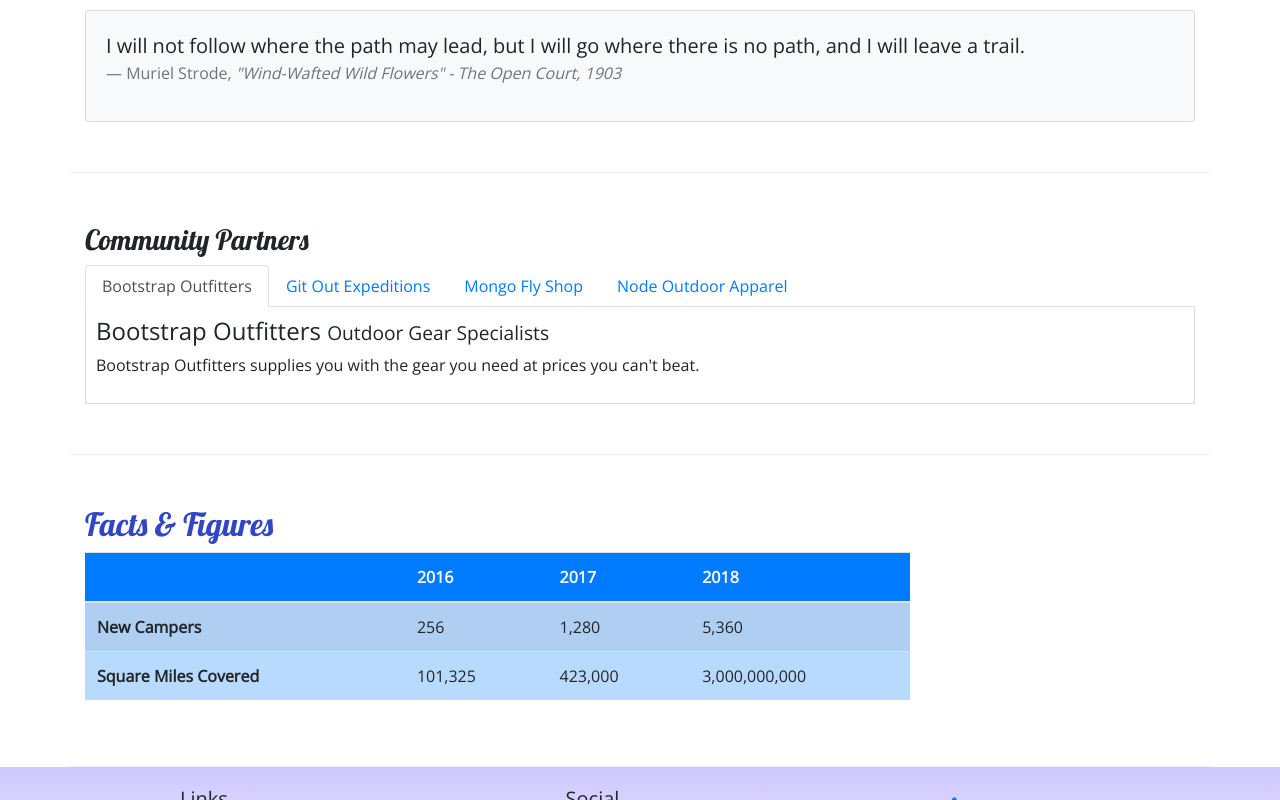
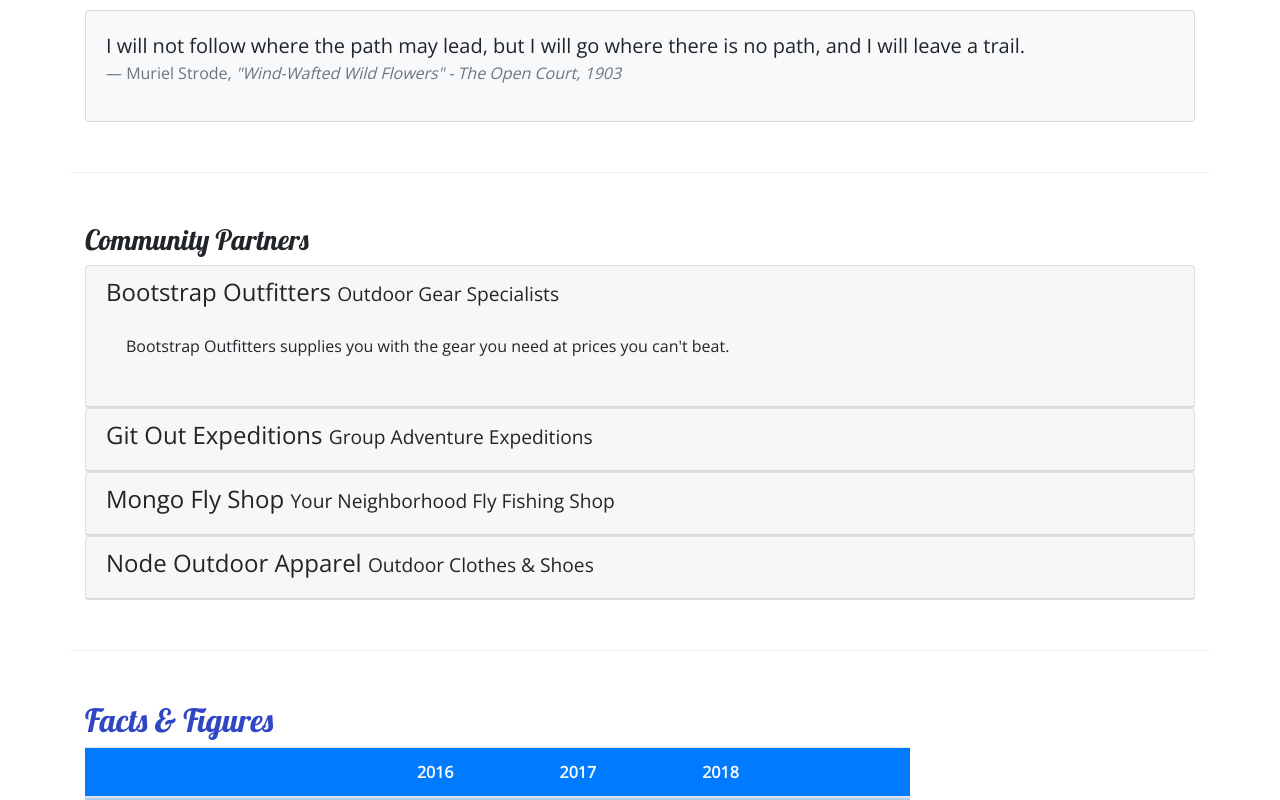
Before and after one commit to rachelcbrown13/NuCampSite, a website: page aboutus.html in a window 1280 px wide. Shown: the part 656-1456 px from the top of the page. Drawn offline with nearby package versions, Linux system fonts and the light colour scheme.

Commit message:
Accordion

```diff
--- a/aboutus.html
+++ b/aboutus.html
@@ -95,30 +95,52 @@
             </div>
         </div>
         <div class="row row-content">
-            <div class="col-12">
+            <div class="col">
                 <h3>Community Partners</h3>
-                <ul class="nav nav-tabs">
-                    <li class="nav-item"><a class="nav-link active" href="#bootstrap" role="tab" data-toggle="tab">Bootstrap Outfitters</a></li>
-                    <li class="nav-item"><a class="nav-link" href="#git" role="tab" data-toggle="tab"> Git Out Expeditions</a></li>
-                    <li class="nav-item"><a class="nav-link" href="#mongo" role="tab" data-toggle="tab"> Mongo Fly Shop</a></li>
-                    <li class="nav-item"><a class="nav-link" href="#node" role="tab" data-toggle="tab"> Node Outdoor Apparel</a></li>
-                </ul>
-                <div class="tab-content">
-                    <div role="tabpanel" class="tab-pane fade show active" id="bootstrap">
-                        <h4>Bootstrap Outfitters <small>Outdoor Gear Specialists</small></h4>
-                        <p class="d-none d-sm-block">Bootstrap Outfitters supplies you with the gear you need at prices you can't beat.</p>
+                <div id="accordion">
+                    <div class="card">
+                        <div role="tab" class="card-header">
+                            <h4><a data-toggle="collapse" data-target="#bootstrap"> Bootstrap Outfitters <small>Outdoor Gear Specialists</small></a></h4>
+                            <div class="collapse show" id="bootstrap" data-parent="#accordion">
+                                <div class="card-body">
+                                    <p class="d-none d-sm-block">Bootstrap Outfitters supplies you with the gear you need at prices you can't beat.</p>
+                                </div>
+                            </div>
+                        </div>
                     </div>
-                    <div role="tabpanel" class="tab-pane fade" id="git">
-                        <h4>Git Out Expeditions <small>Group Adventure Expeditions</small></h4>
-                        <p class="d-none d-sm-block">Join Git Out Expeditions to explore new horizons with a group of other adventurers!</p>
+                    <div class="card">
+                        <div role="tab" class="card-header">
+                            <h4><a class="collapsed" data-toggle="collapse" data-target="#git"> Git Out Expeditions <small>Group Adventure Expeditions</small></a></h4>
+                            <div class="collapse" id="git" data-parent="#accordion">
+                                <div class="card-body">
+                                    <p class="d-none d-sm-block">Join Git Out Expeditions to explore new horizons with a group of other adventurers!</p>
+                                </div>
+                            </div>
+                        </div>
                     </div>
-                    <div role="tabpanel" class="tab-pane fade" id="mongo">
-                        <h4>Mongo Fly Shop <small>Your Neighborhood Fly Fishing Shop</small></h4>
-                        <p class="d-none d-sm-block">Need a new fishing pole, a tacklebox, or flies of all kinds? Stop by Mongo Fly Shop.</p>
+                    <div class="card">
+                        <div role="tab" class="card-header">
+                            <h4><a class="collapsed" data-toggle="collapse" data-target="#mongo">Mongo Fly Shop <small>Your Neighborhood Fly Fishing Shop</small></a></h4>
+                            <div class="collapse" id="mongo" data-parent="#accordion">
+                                <div class="card-body">
+                                    <p class="d-none d-sm-block">Need a new fishing pole, a tacklebox, or flies of all kinds? Stop by Mongo Fly Shop.</p>
+                                </div>
+                            </div>
+                        </div>
                     </div>
-                    <div role="tabpanel" class="tab-pane fade" id="node">
-                        <h4>Node Outdoor Apparel <small>Outdoor Clothes & Shoes</small></h4>
-                        <p class="d-none d-sm-block">From polar fleeces to swimsuits, hiking boots to waders, a visit to Node will be sure to get you covered.</p>
+                    <div class="card">
+                        <div role="tab" class="card-header">
+                            <h4>
+                                <a class="collapsed" data-toggle="collapse" data-target="#node">
+                                    Node Outdoor Apparel <small>Outdoor Clothes & Shoes</small>
+                                </a>
+                            </h4>
+                            <div class="collapse" id="node" data-parent="#accordion">
+                                <div class="card-body">
+                                    <p class="d-none d-sm-block">From polar fleeces to swimsuits, hiking boots to waders, a visit to Node will be sure to get you covered.</p>
+                                </div>
+                            </div>
+                        </div>
                     </div>
                 </div>
             </div>
--- a/css/styles.css
+++ b/css/styles.css
@@ -35,9 +35,3 @@ header h2{
 .navbar{
     background-color: #901CAD;
 }
-
-.tab-content{
-    border: 1px solid #DDD;
-    border-top: none;
-    padding: 10px
-}
```
